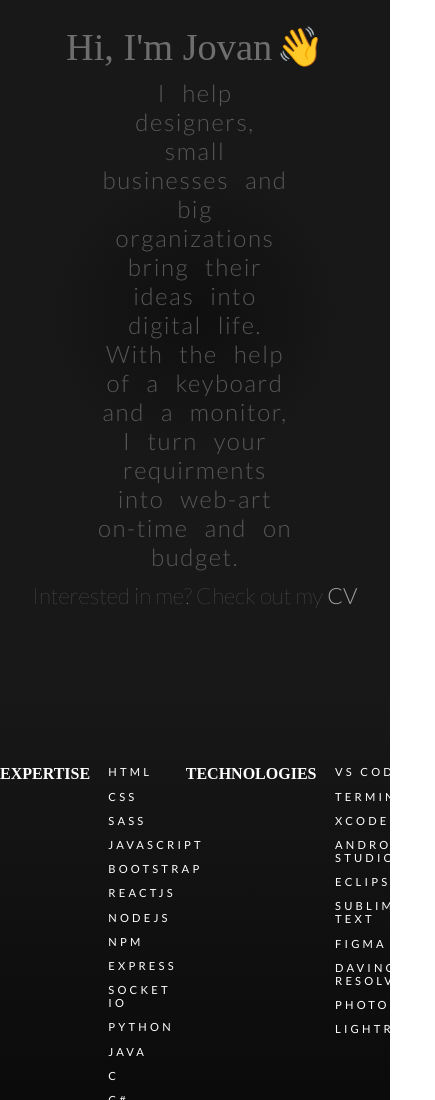
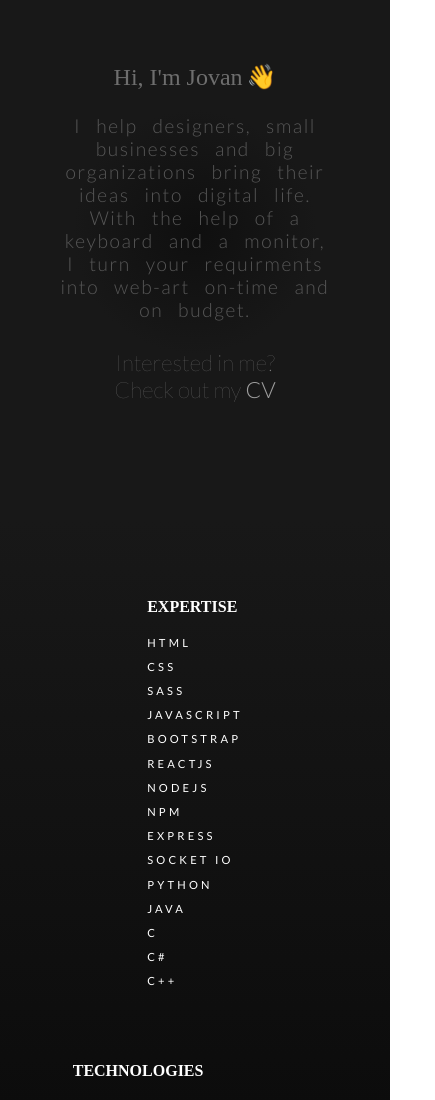
Before and after one commit to miljkovicjovan/personal-website, a plain HTML site: page index.html in a window 390 px wide. Shown: the part 900-2000 px from the top of the page, 435 px wide, since content can reach past the window. Drawn offline with Linux system fonts and the light colour scheme; a web font is replaced by a local one.

Commit message:
made responsive for all devices

```diff
--- a/styles/index.css
+++ b/styles/index.css
@@ -267,3 +267,91 @@
     padding-top: 30px;
   }
 }
+
+@media only screen and (max-width: 760px) {
+  .skills-cont {
+    flex-direction: column;
+    justify-content: space-around;
+  }
+  .skills-expertise {
+    margin: auto;
+    padding-bottom: 64px;
+  }
+  .skills-tech-other {
+    margin: auto;
+  }
+}
+
+@media only screen and (max-width: 500px) {
+  .hero h1 {
+    font-size: 1.5rem;
+  }
+
+  .about-cont {
+    padding-top: 30%;
+    padding-bottom: 30%;
+  }
+
+  .about-cont h2 {
+    font-size: 1.4rem;
+    width: 70%;
+  }
+}
+
+@media only screen and (max-width: 420px) {
+  .hero h1 {
+    font-size: 1.1rem;
+  }
+
+  .about-cont h1 {
+    font-size: 1.5rem;
+  }
+  .about-cont h2 {
+    padding-top: 6%;
+    padding-bottom: 4%;
+    font-size: 1.2rem;
+  }
+  .about-cont p {
+    width: 50%;
+    margin: auto;
+  }
+
+  .skills-cont li {
+    padding-left: 0;
+  }
+
+  .skills-expertise {
+    flex-direction: column;
+  }
+  .skills-expertise h1 {
+    padding-bottom: 20px;
+  }
+
+  .skills-tech {
+    flex-direction: column;
+  }
+  .skills-tech h1 {
+    padding-bottom: 20px;
+  }
+
+  .skills-other {
+    flex-direction: column;
+  }
+  .skills-other h1 {
+    padding-bottom: 20px;
+  }
+
+  .footer {
+    display: flex;
+    flex-direction: column;
+    text-align: center;
+  }
+
+  .footer p {
+    font-size: 1rem;
+  }
+
+  #j13 {
+    display: none;
+  }
+}
```
